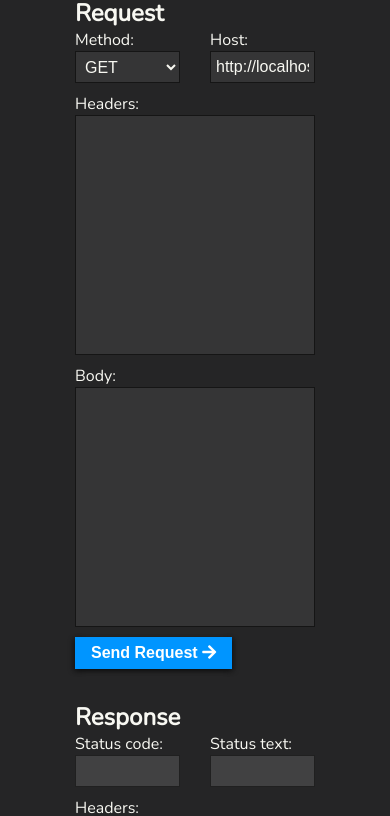
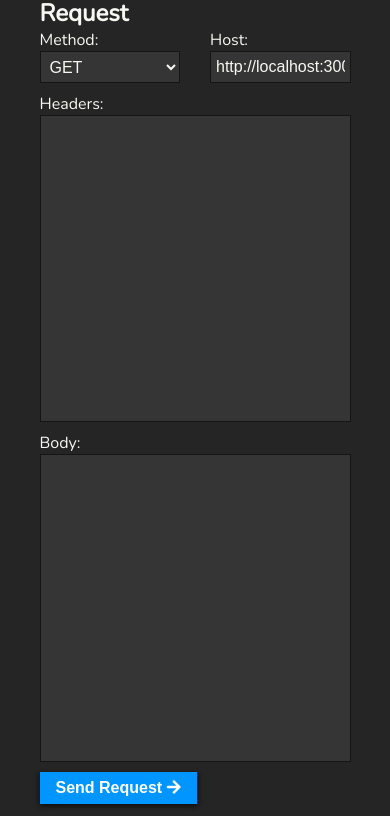
Before and after one commit to gustavo-shigueo/REST_API_testing_tool, a plain HTML site: page index.html in a window 390 px wide. Shown: the part 51-867 px from the top of the page. Drawn offline with nearby package versions, Linux system fonts and the light colour scheme.

Commit message:
Improving responsivity

```diff
--- a/scss/style.scss
+++ b/scss/style.scss
@@ -206,3 +206,24 @@ textarea {
 :not(input):not(textarea) {
   user-select: none;
 }
+
+@media (min-width: 1200px) and (min-height: 600px) {
+  body {
+    overflow: hidden;
+  }
+}
+
+@media (max-width: 1200px) {
+  body {
+    flex-direction: column;
+    align-items: center;
+  }
+
+  section {
+    width: calc(90vw - 40px);
+  }
+
+  textarea {
+    height: 35vh;
+  }
+}
```
Also changed, not shown: css/style.min.css.
